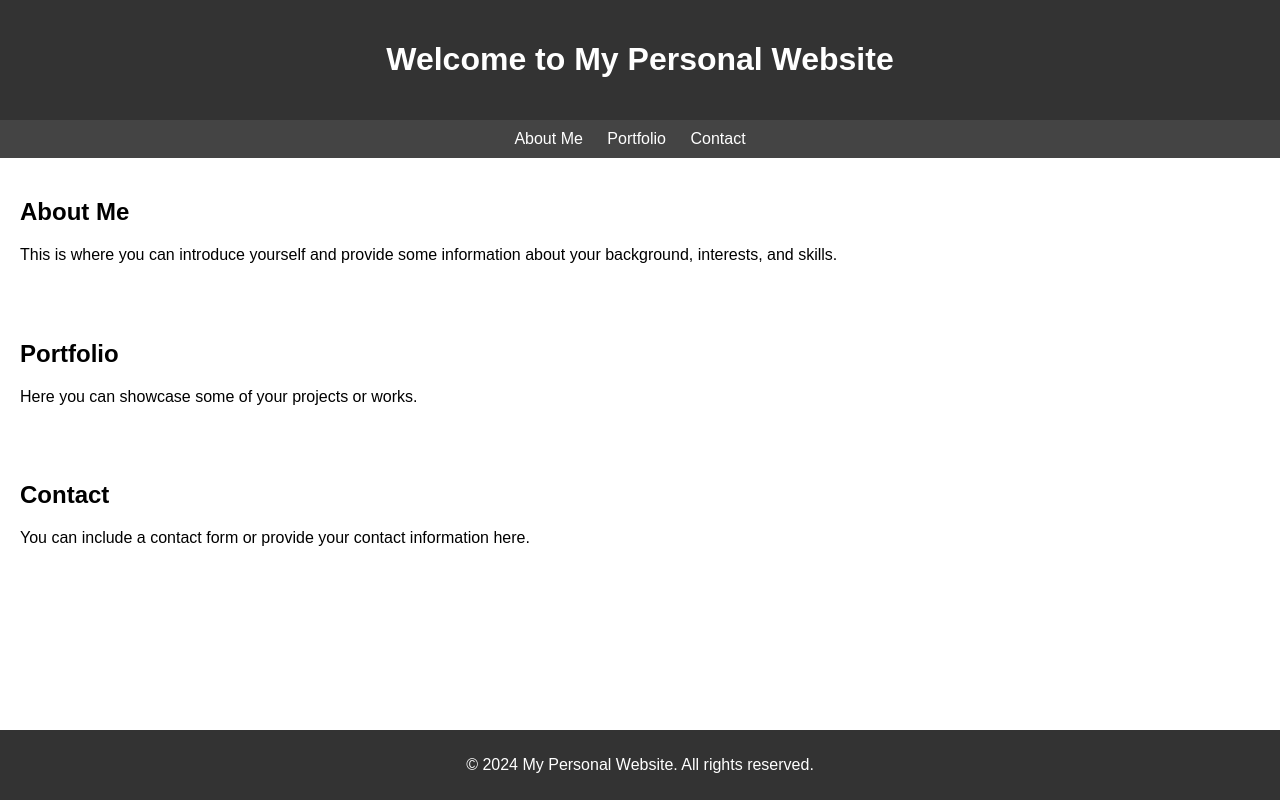
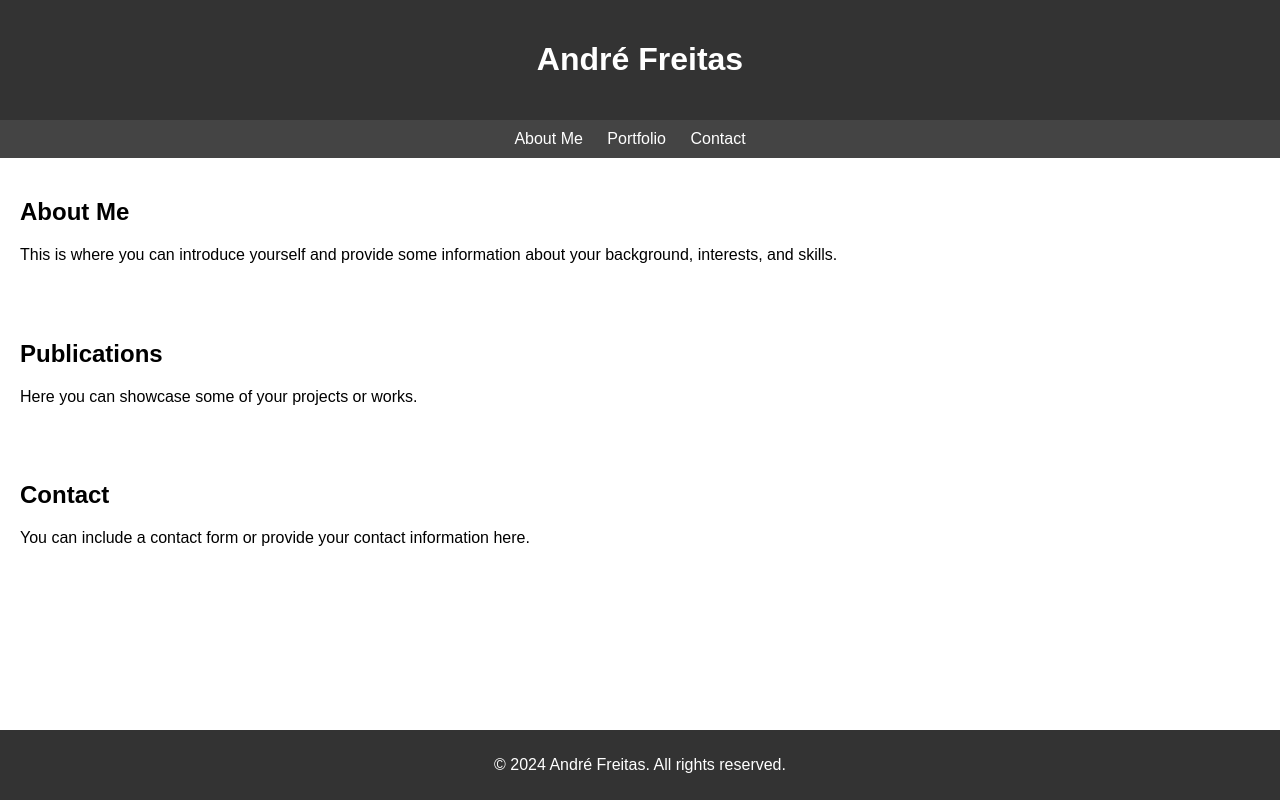
Before and after one commit to andremfreitas/web, a plain HTML site: page index.html in a window 1280 px wide. Drawn offline with Linux system fonts and the light colour scheme.

Commit message:
Update index.html

```diff
--- a/index.html
+++ b/index.html
@@ -3,17 +3,17 @@
 <head>
     <meta charset="UTF-8">
     <meta name="viewport" content="width=device-width, initial-scale=1.0">
-    <title>My Personal Website</title>
+    <title>André Freitas</title>
     <link rel="stylesheet" href="styles.css">
 </head>
 <body>
     <header>
-        <h1>Welcome to My Personal Website</h1>
+        <h1>André Freitas</h1>
     </header>
     <nav>
         <ul>
             <li><a href="#about">About Me</a></li>
-            <li><a href="#portfolio">Portfolio</a></li>
+            <li><a href="#Publications">Portfolio</a></li>
             <li><a href="#contact">Contact</a></li>
         </ul>
     </nav>
@@ -21,8 +21,8 @@
         <h2>About Me</h2>
         <p>This is where you can introduce yourself and provide some information about your background, interests, and skills.</p>
     </section>
-    <section id="portfolio">
-        <h2>Portfolio</h2>
+    <section id="publications">
+        <h2>Publications</h2>
         <p>Here you can showcase some of your projects or works.</p>
     </section>
     <section id="contact">
@@ -30,7 +30,7 @@
         <p>You can include a contact form or provide your contact information here.</p>
     </section>
     <footer>
-        <p>&copy; 2024 My Personal Website. All rights reserved.</p>
+        <p>&copy; 2024 André Freitas. All rights reserved.</p>
     </footer>
 </body>
 </html>
```
